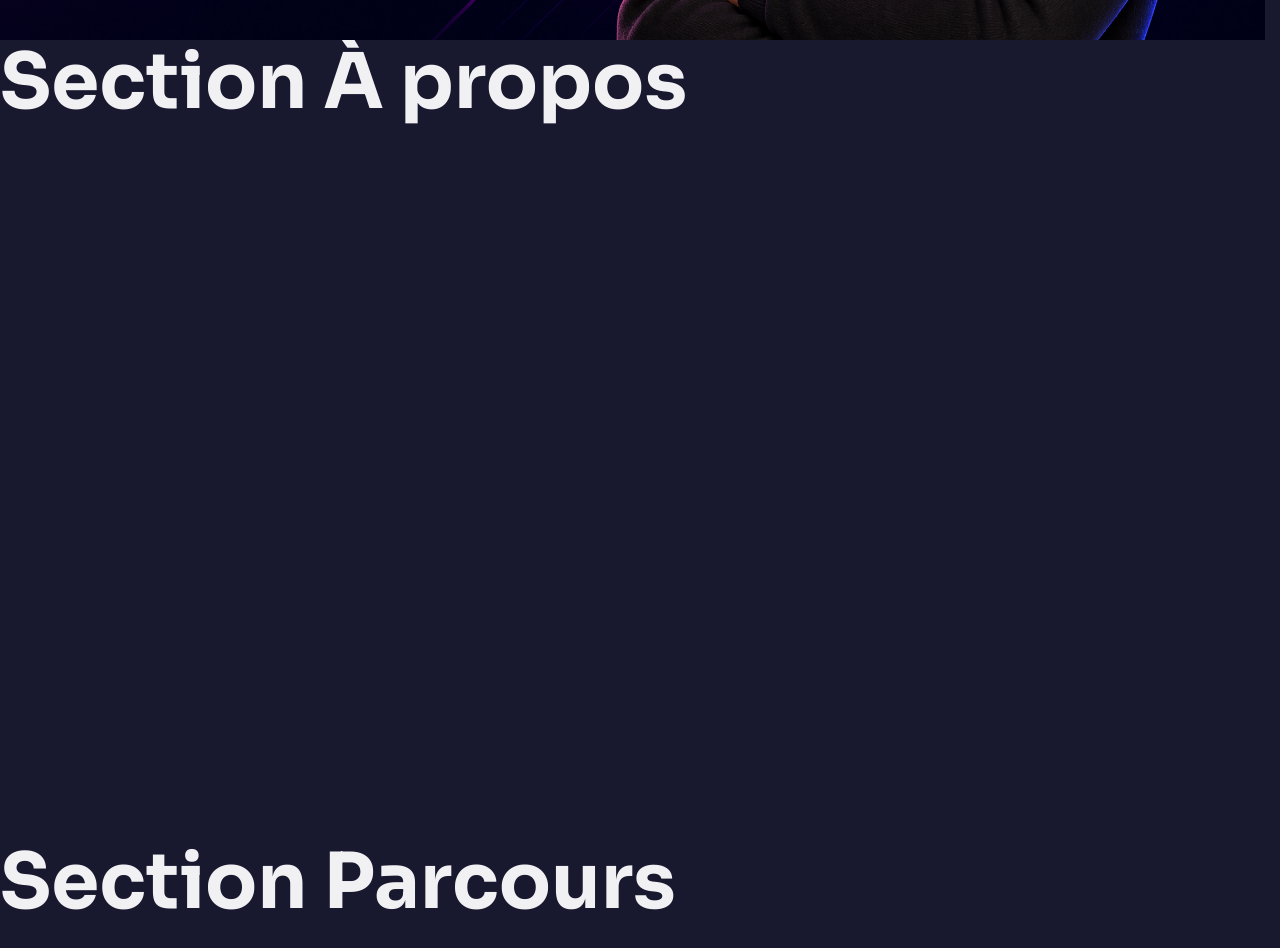
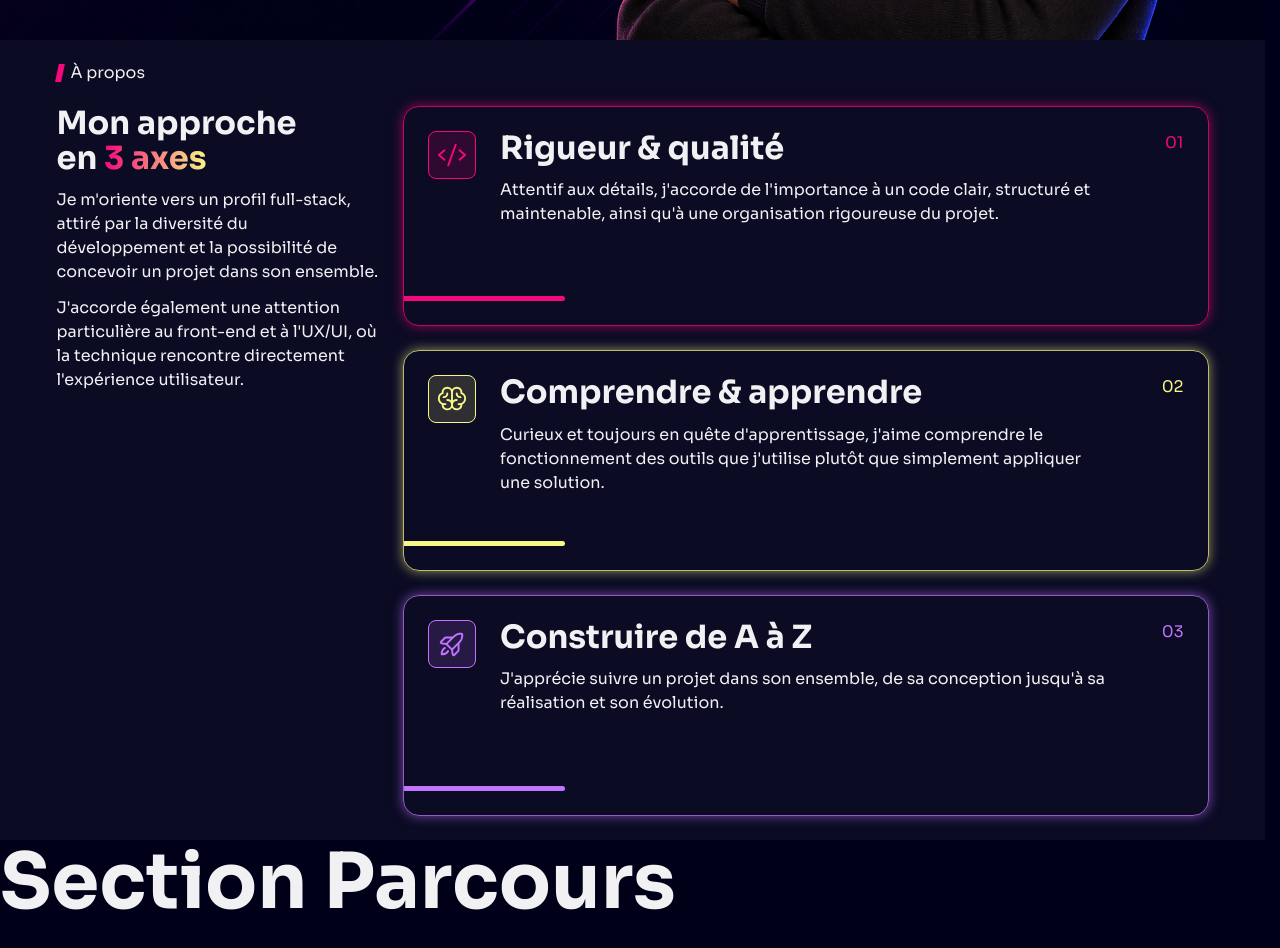
Before and after one commit to pixseed/portfolio-cedric-kernec, a React (Vite) app: page / in a window 1280 px wide. Shown: the part 760-1708 px from the top of the page. Built offline with nearby package versions, Linux system fonts and the light colour scheme.

Commit message:
feat(about): ajouter la section à propos

```diff
--- a/src/sections/About/About.tsx
+++ b/src/sections/About/About.tsx
@@ -1,7 +1,96 @@
+import styles from "./about.module.scss";
+
+import type { Icon } from "@phosphor-icons/react";
+import { CodeIcon, BrainIcon, RocketLaunchIcon } from "@phosphor-icons/react";
+
+import AboutAxis from "./AboutAxis/AboutAxis";
+
+/*
+ * Décrit les données nécessaires à l'affichage d'un axe
+ * de la section À propos.
+ */
+type AxisItem = {
+  id: string;
+  number: string;
+  icon: Icon;
+  title: string;
+  description: string;
+};
+
+/*
+ * Source unique des axes présentés dans la section.
+ *
+ * Chaque entrée est transmise au composant `AboutAxis`
+ * afin de générer les cartes sans dupliquer leur structure.
+ */
+const axisItems: AxisItem[] = [
+  {
+    id: "quality",
+    number: "01",
+    icon: CodeIcon,
+    title: "Rigueur & qualité",
+    description:
+      "Attentif aux détails, j'accorde de l'importance à un code clair, structuré et maintenable, ainsi qu'à une organisation rigoureuse du projet.",
+  },
+  {
+    id: "learning",
+    number: "02",
+    icon: BrainIcon,
+    title: "Comprendre & apprendre",
+    description:
+      "Curieux et toujours en quête d'apprentissage, j'aime comprendre le fonctionnement des outils que j'utilise plutôt que simplement appliquer une solution.",
+  },
+  {
+    id: "building",
+    number: "03",
+    icon: RocketLaunchIcon,
+    title: "Construire de A à Z",
+    description:
+      "J'apprécie suivre un projet dans son ensemble, de sa conception jusqu'à sa réalisation et son évolution.",
+  },
+];
+
 export default function About() {
   return (
-    <section id="about" className="page-section">
-      <h1>Section À propos</h1>
+    <section id="about" className={`${styles.section} page-section`}>
+      <div className="container section-content">
+        <h2 className={styles.title}>À propos</h2>
+        <div className={styles.content}>
+          {/* Introduction */}
+          <div className={styles.introduction}>
+            <div className={styles.introContent}>
+              <h3 className={styles.subtitle}>
+                Mon approche en <span className="gradient-text">3 axes</span>
+              </h3>
+              <div className={styles.description}>
+                <p>
+                  Je m'oriente vers un profil full-stack, attiré par la
+                  diversité du développement et la possibilité de concevoir un
+                  projet dans son ensemble.
+                </p>
+                <p>
+                  J'accorde également une attention particulière au front-end et
+                  à l'UX/UI, où la technique rencontre directement l'expérience
+                  utilisateur.
+                </p>
+              </div>
+            </div>
+          </div>
+
+          {/* Axes */}
+          <div className={styles.axes}>
+            {axisItems.map((item) => (
+              <AboutAxis
+                key={item.id}
+                icon={item.icon}
+                number={item.number}
+                title={item.title}
+                description={item.description}
+              />
+            ))}
+          </div>
+        </div>
+      </div>
     </section>
   );
 }
--- /dev/null
+++ b/src/sections/About/AboutAxis/AboutAxis.tsx
@@ -0,0 +1,32 @@
+import styles from "./about-axis.module.scss";
+import type { Icon } from "@phosphor-icons/react";
+
+/*
+ * Propriétés nécessaires à l'affichage d'un axe de la section À propos.
+ */
+type AboutAxisProps = {
+  number: string;
+  icon: Icon;
+  title: string;
+  description: string;
+};
+
+export default function AboutAxis({
+  icon,
+  number,
+  title,
+  description,
+}: AboutAxisProps) {
+  const Icon = icon;
+
+  return (
+    <div className={styles.axis}>
+      <Icon />
+      <div className={styles.axisContent}>
+        <h3 className={styles.axisTitle}>{title}</h3>
+        <p className={styles.axisDescription}>{description}</p>
+      </div>
+      <div className={styles.axisNumber}>{number}</div>
+    </div>
+  );
+}
--- /dev/null
+++ b/src/sections/About/AboutAxis/about-axis.module.scss
@@ -0,0 +1,119 @@
+@use "../../../styles/abstracts/variables" as vars;
+
+$axis-padding-bottom: vars.$spacing-12;
+
+/* ==========================================
+ * Styles AboutAxis
+ * ========================================== */
+
+.axis {
+    position: relative;
+
+    display: grid;
+    grid-template-columns: 1fr auto;
+    grid-template-areas:
+        "icon number"
+        "content content";
+    align-content: start;
+
+    padding-inline: vars.$spacing-6;
+    padding-block: vars.$spacing-6 $axis-padding-bottom;
+    gap: vars.$spacing-4;
+
+    border: vars.$border-width-default solid
+        color-mix(in srgb, var(--axis-color) 75%, transparent);
+    border-radius: vars.$radius-lg;
+
+    box-shadow: 0 0 12px color-mix(in srgb, var(--axis-color) 60%, transparent);
+
+    &::after {
+        content: "";
+        position: absolute;
+        bottom: calc($axis-padding-bottom / 2);
+
+        height: vars.$decoration-line-thickness;
+        width: 25%;
+        border-radius: 0 vars.$radius-full vars.$radius-full 0;
+
+        background-color: var(--axis-color);
+    }
+
+    &:nth-child(1) {
+        --axis-color: #{vars.$primary};
+    }
+
+    &:nth-child(2) {
+        --axis-color: #{vars.$accent};
+    }
+
+    &:nth-child(3) {
+        --axis-color: #{vars.$secondary};
+    }
+
+    .axisNumber {
+        grid-area: number;
+        color: var(--axis-color);
+    }
+
+    svg {
+        grid-area: icon;
+
+        height: 48px;
+        width: 48px;
+
+        padding: vars.$spacing-2;
+
+        color: var(--axis-color);
+        background-color: color-mix(
+            in srgb,
+            var(--axis-color) 15%,
+            transparent
+        );
+
+        border: vars.$border-width-default solid var(--axis-color);
+        border-radius: vars.$radius-md;
+    }
+
+    .axisContent {
+        grid-area: content;
+
+        display: flex;
+        flex-direction: column;
+        gap: vars.$flow-element;
+    }
+}
+
+/* ==========================================
+ * Styles About - TABLET
+ * ========================================== */
+@media (min-width: vars.$breakpoint-tablet-lg) {
+    .axis {
+        flex: 1;
+
+        &::after {
+            width: 35%;
+        }
+    }
+
+}
+
+/* ==========================================
+ * Styles About - DESKTOP
+ * ========================================== */
+@media (min-width: vars.$breakpoint-desktop) {
+    .axis {
+        grid-template-columns: auto 1fr auto;
+        grid-template-areas: "icon content number";
+        column-gap: vars.$spacing-6;
+
+        container-type: inline-size;
+
+        .axisTitle {
+            font-size: clamp(1rem, 8cqw, 2rem);
+        }
+
+        &::after {
+            width: 20%;
+        }
+    }
+}
--- /dev/null
+++ b/src/sections/About/about.module.scss
@@ -0,0 +1,91 @@
+@use "../../styles/abstracts/variables" as vars;
+
+$axis-padding-bottom: vars.$spacing-12;
+
+/* ==========================================
+ * Styles About
+ * ========================================== */
+
+.section {
+    display: flex;
+    align-items: stretch;
+    background-color: vars.$background-secondary;
+}
+
+.content {
+    display: flex;
+    flex-direction: column;
+    gap: vars.$flow-group;
+    height: 100%;
+}
+
+.introduction {
+    display: flex;
+    flex-direction: column;
+    gap: vars.$flow-content;
+}
+
+.title {
+    display: flex;
+    align-items: stretch;
+    gap: vars.$spacing-2;
+
+    font-size: 1rem;
+    font-weight: 400;
+
+    &::before {
+        content: "";
+        width: 6px;
+        background-color: vars.$primary;
+        transform: skew(-12deg);
+    }
+}
+
+.introContent {
+    display: flex;
+    flex-direction: column;
+    gap: vars.$flow-element;
+}
+
+.description {
+    display: flex;
+    flex-direction: column;
+    gap: vars.$flow-element;
+}
+
+.axes {
+    display: flex;
+    flex-direction: column;
+    gap: vars.$flow-group;
+}
+
+/* ==========================================
+ * Styles About - TABLETTE
+ * ========================================== */
+@media (min-width: vars.$breakpoint-tablet-lg) {
+    .content {
+        gap: vars.$spacing-6;
+    }
+
+    .axes {
+        flex-direction: row;
+    }
+}
+
+/* ==========================================
+ * Styles About - DESKTOP
+ * ========================================== */
+@media (min-width: vars.$breakpoint-desktop) {
+    .content {
+        flex-direction: row;
+    }
+
+    .introduction {
+        flex: 0 0 28%;
+    }
+
+    .axes {
+        flex: 1;
+        flex-direction: column;
+    }
+}
--- a/src/sections/Hero/Hero.tsx
+++ b/src/sections/Hero/Hero.tsx
@@ -20,7 +20,7 @@ export default function Hero() {
           <div className={styles.presentation}>
             <h1 className={styles.identity}>
               <span className={styles.firstname}>Cédric</span>
-              <span className={styles.lastname}>Kernec</span>
+              <span className={`${styles.lastname} gradient-text`}>Kernec</span>
             </h1>
             <h2 className={styles.title}>Développeur Web & Web Mobile</h2>
             <p className={styles.description}>
--- a/src/sections/Hero/hero.module.scss
+++ b/src/sections/Hero/hero.module.scss
@@ -79,12 +79,6 @@
     .firstname {
         width: fit-content;
     }
-
-    .lastname {
-        background: linear-gradient(to right, vars.$primary, vars.$accent);
-        background-clip: text;
-        color: transparent;
-    }
 }
 
 .title {
@@ -100,9 +94,9 @@
 
     &::after {
         content: "";
-        height: 5px;
+        height: vars.$decoration-line-thickness;
         width: 20%;
-        background: linear-gradient(60deg, vars.$primary, vars.$accent);
+        background: vars.$gradient-primary;
         border-radius: vars.$radius-lg;
     }
 }
--- a/src/styles/abstracts/_variables.scss
+++ b/src/styles/abstracts/_variables.scss
@@ -16,7 +16,7 @@ $neutral-900: #0b0b24;
 $neutral-950: #000018;
 
 // Semantic colors
-$background-primary: $neutral-800;
+$background-primary: $neutral-950;
 $background-secondary: $neutral-900;
 
 $text-primary: $neutral-100;
@@ -28,6 +28,9 @@ $border-light: $neutral-300;
 $action-primary: $primary;
 $action-secondary: $secondary;
 $action-accent: $accent;
+
+// Gradients
+$gradient-primary: linear-gradient(to right, $primary, $accent);
 
 // Spacing
 $spacing-1: 0.25rem;
@@ -53,11 +56,12 @@ $container-max-width: 1200px;
 $container-padding-inline: $spacing-6;
 
 // Flow
-$flow-element: $spacing-3;
-$flow-group: $spacing-4;
-$flow-section: $spacing-6;
+$flow-element: $spacing-3; // Entre éléments directement liés
+$flow-content: $spacing-6; // Entre un repère/titre et son contenu
+$flow-group: $spacing-6; // Entre groupes de contenu distincts
+$flow-section: $spacing-6; // Entre les limites d'une section et son contenu
 
-$flow-action : $spacing-4;
+$flow-action: $spacing-4; // Entre plusieurs actions associées
 
 // Typography
 $font-primary: "Sora", sans-serif;
@@ -76,3 +80,6 @@ $transition-duration-slow: 0.5s;
 
 $transition-easing-default: ease;
 $transition-easing-smooth: cubic-bezier(0.22, 1, 0.36, 1);
+
+// Decorations
+$decoration-line-thickness: 5px;
--- a/src/styles/base/_globals.scss
+++ b/src/styles/base/_globals.scss
@@ -30,5 +30,14 @@ a {
 }
 
 .section-content {
+    display: flex;
+    flex-direction: column;
+    gap: vars.$flow-content;
     padding-block: vars.$flow-section;
 }
+
+.gradient-text {
+    background: vars.$gradient-primary;
+    background-clip: text;
+    color: transparent;
+}
--- a/src/styles/base/_tokens.scss
+++ b/src/styles/base/_tokens.scss
@@ -2,4 +2,5 @@
 
 :root {
   --breakpoint-tablet-lg: #{vars.$breakpoint-tablet-lg};
+  --breakpoint-desktop: #{vars.$breakpoint-desktop};
 }
```
